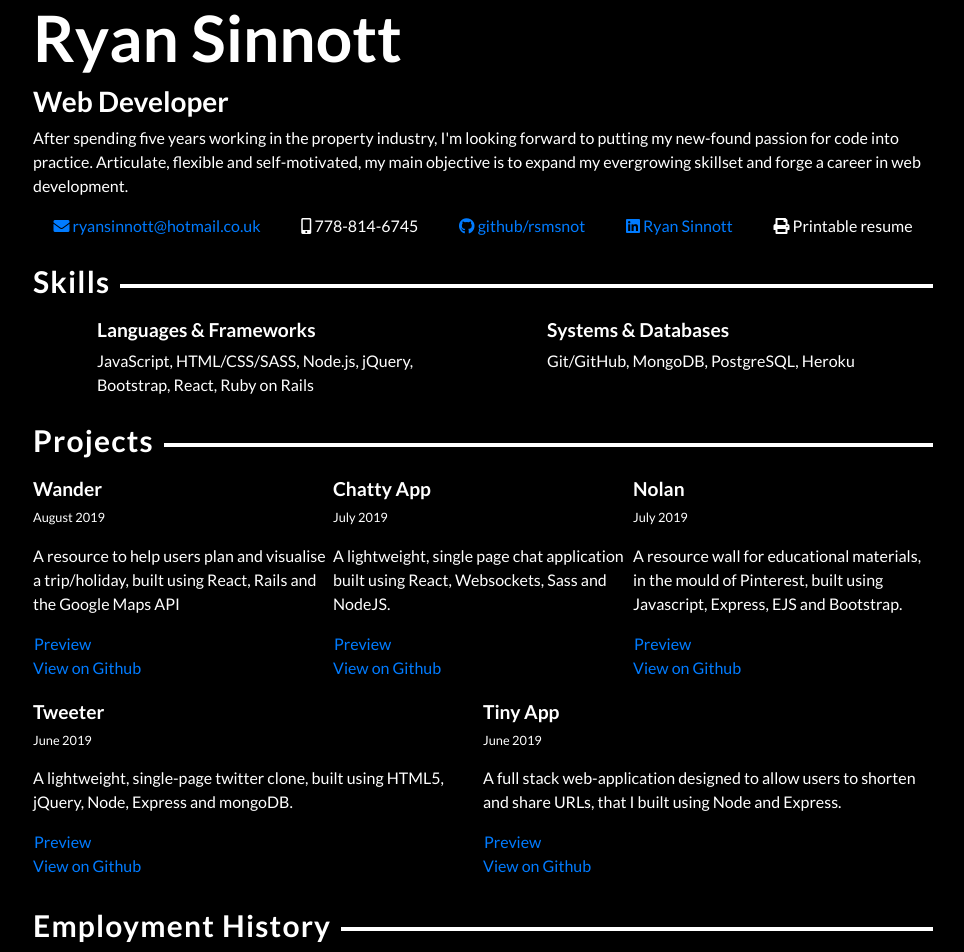
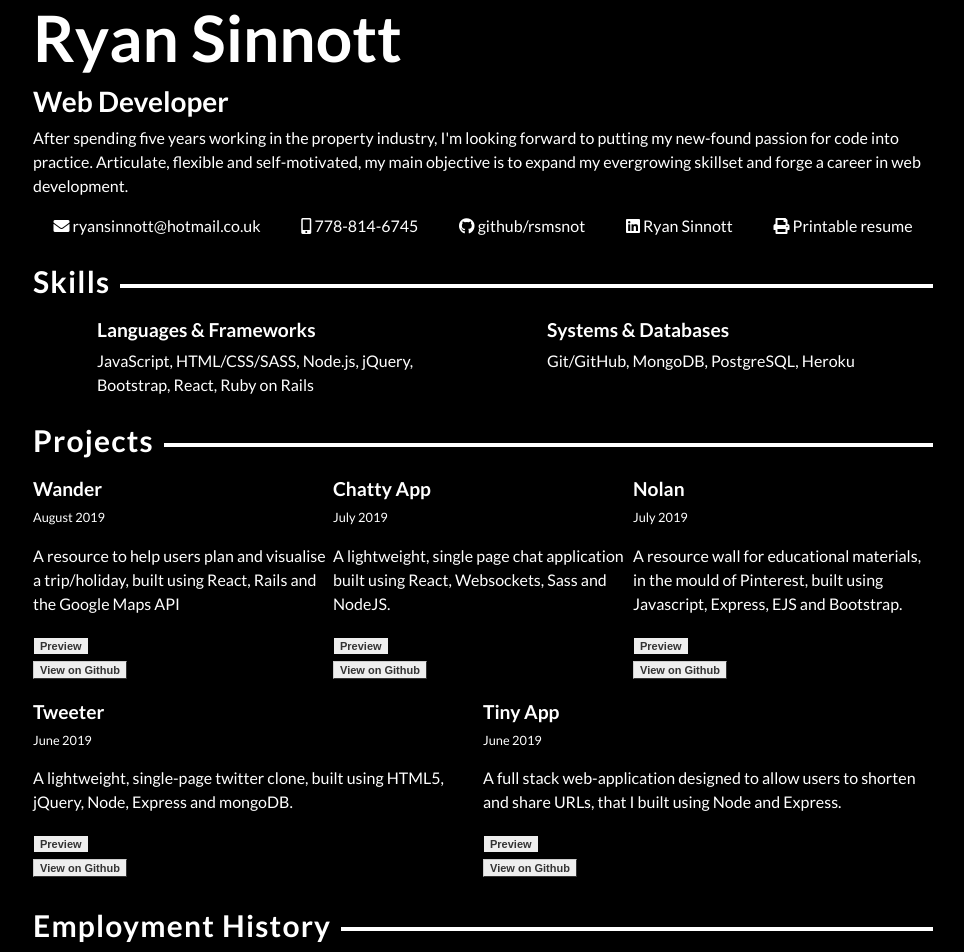
Before and after one commit to rsmsnot/rsmsnot.github.io, a plain HTML site: page index.html in a window 1280 px wide. Shown: the top 952 px of the page, without its empty margins (157-1121 px from the left). Drawn offline with nearby package versions, Linux system fonts and the light colour scheme.

Commit message:
updated contact info and linked to resources

```diff
--- a/index.html
+++ b/index.html
@@ -30,15 +30,15 @@
                     is to expand my evergrowing skillset and forge a career in web development.</p>
                 <ul class="contact-info">
                     <li>
-                            <a href="mailto:ryansinnott@hotmail.co.uk"><i class="fas fa-envelope"></i> ryansinnott@hotmail.co.uk</a>
+                            <a href="mailto:ryansinnott@hotmail.co.uk" class="contact-details"><i class="fas fa-envelope"></i> ryansinnott@hotmail.co.uk</a>
                             </li>
                     <li><i class="fas fa-mobile-alt"></i> 778-814-6745</li>
                     <li>
-                        <a href="https://github.com/rsmsnot/" target="_blank"><i class="fab fa-github"></i>
+                        <a href="https://github.com/rsmsnot/" class="contact-details" target="_blank"><i class="fab fa-github"></i>
                             github/rsmsnot</a>
                     </li>
                     <li>
-                        <a href="https://www.linkedin.com/in/ryan-sinnott-8a1278191/" target="_blank"><i class="fab fa-linkedin"></i> Ryan Sinnott</a>
+                        <a href="https://www.linkedin.com/in/ryan-sinnott-8a1278191/" class="contact-details" target="_blank"><i class="fab fa-linkedin"></i> Ryan Sinnott</a>
                         </li>
                     <li><i class="fas fa-print"></i> Printable resume</li>
                 </ul>
@@ -81,10 +81,10 @@
                     <p>A resource to help users plan and visualise a trip/holiday, built using React, Rails and the
                         Google Maps API </p>
                         <div class="hover_img">
-                                <a href="#">Preview<span><img src="./preview-images-gifs/Wander.gif" alt="image"
-                                            height="500" /></span></a>
+                                <a href="#" class="button">Preview<span><img src="./preview-images-gifs/Wander.gif" alt="image"
+                                            height="300" /></span></a>
                             </div>
-                    <a href="https://github.com/hungrypc/trip-plan" target="_blank">View on Github</a>
+                    <a href="https://github.com/hungrypc/trip-plan" class="button" target="_blank">View on Github</a>
                 </div>
 
                 <div class="col-sm">
@@ -92,10 +92,10 @@
                     <p class="date">July 2019</p>
                     <p>A lightweight, single page chat application built using React, Websockets, Sass and NodeJS.</p>
                     <div class="hover_img">
-                        <a href="#">Preview<span><img src="./preview-images-gifs/chatty.gif" alt="image"
-                                    height="500" /></span></a>
+                        <a href="#" class="button">Preview<span><img src="./preview-images-gifs/chatty.gif" alt="image"
+                                    height="300" /></span></a>
                     </div>
-                    <a href="https://github.com/rsmsnot/chatty-app" target="_blank">View on Github</a>
+                    <a href="https://github.com/rsmsnot/chatty-app" class="button" target="_blank">View on Github</a>
                 </div>
 
                 <div class="col-sm">
@@ -105,10 +105,10 @@
                         Express,
                         EJS and Bootstrap.</p>
                         <div class="hover_img">
-                                <a href="#">Preview<span><img src="./preview-images-gifs/Nolan.png" alt="image"
-                                            height="500" /></span></a>
+                                <a href="#" class="button">Preview<span><img src="./preview-images-gifs/Nolan.png" alt="image"
+                                            height="300" /></span></a>
                             </div>
-                    <a href="https://github.com/sdsog/midterm-lighthouse" target="_blank">View on Github</a>
+                    <a href="https://github.com/sdsog/midterm-lighthouse" class="button" target="_blank">View on Github</a>
                 </div>
             </div>
 
@@ -119,10 +119,10 @@
                     <p>A lightweight, single-page twitter clone, built using HTML5, jQuery, Node, Express and mongoDB.
                     </p>
                     <div class="hover_img">
-                            <a href="#">Preview<span><img src="./preview-images-gifs/tweeter.gif" alt="image"
-                                        height="500" /></span></a>
+                            <a href="#" class="button">Preview<span><img src="./preview-images-gifs/tweeter.gif" alt="image"
+                                        height="300" /></span></a>
                         </div>
-                    <a href="https://github.com/rsmsnot/tweeter" target="_blank">View on Github</a>
+                    <a href="https://github.com/rsmsnot/tweeter" class="button" target="_blank">View on Github</a>
                 </div>
 
                 <div class="col-sm">
@@ -133,10 +133,10 @@
                         Node
                         and Express.</p>
                         <div class="hover_img">
-                                <a href="#">Preview<span><img src="./preview-images-gifs/Tiny-app.png" alt="image"
-                                            height="500" /></span></a>
+                                <a href="#" class="button">Preview<span><img src="./preview-images-gifs/Tiny-app.png" alt="image"
+                                            height="300" /></span></a>
                             </div>
-                    <a href="https://github.com/rsmsnot/Tinyapp-Project" target="_blank">View on Github</a>
+                    <a href="https://github.com/rsmsnot/Tinyapp-Project" class="button" target="_blank">View on Github</a>
                 </div>
             </div>
         </div>
--- a/styles.css
+++ b/styles.css
@@ -36,6 +36,10 @@ body {
     padding: 0px !important;
 }
 
+.contact-details {
+    color: inherit !important;
+}
+
 ul {
     list-style: none
 }
@@ -43,6 +47,8 @@ ul {
 /* h1, h2, h3, h4, h5, h6 {
     font-weight: bold;
 } */
+
+
 
 h1 {
     font-size: 4em !important;
@@ -117,3 +123,19 @@ h2.header {
 .hover_img a:hover span {
     display:block;
 }
+
+a {
+    text-decoration: none !important;
+}
+
+.button {
+    font: bold 11px Arial;
+    text-decoration: none;
+    background-color: #EEEEEE;
+    color: #333333;
+    padding: 2px 6px 2px 6px;
+    border-top: 1px solid #CCCCCC;
+    border-right: 1px solid #333333;
+    border-bottom: 1px solid #333333;
+    border-left: 1px solid #CCCCCC;
+  }
```
